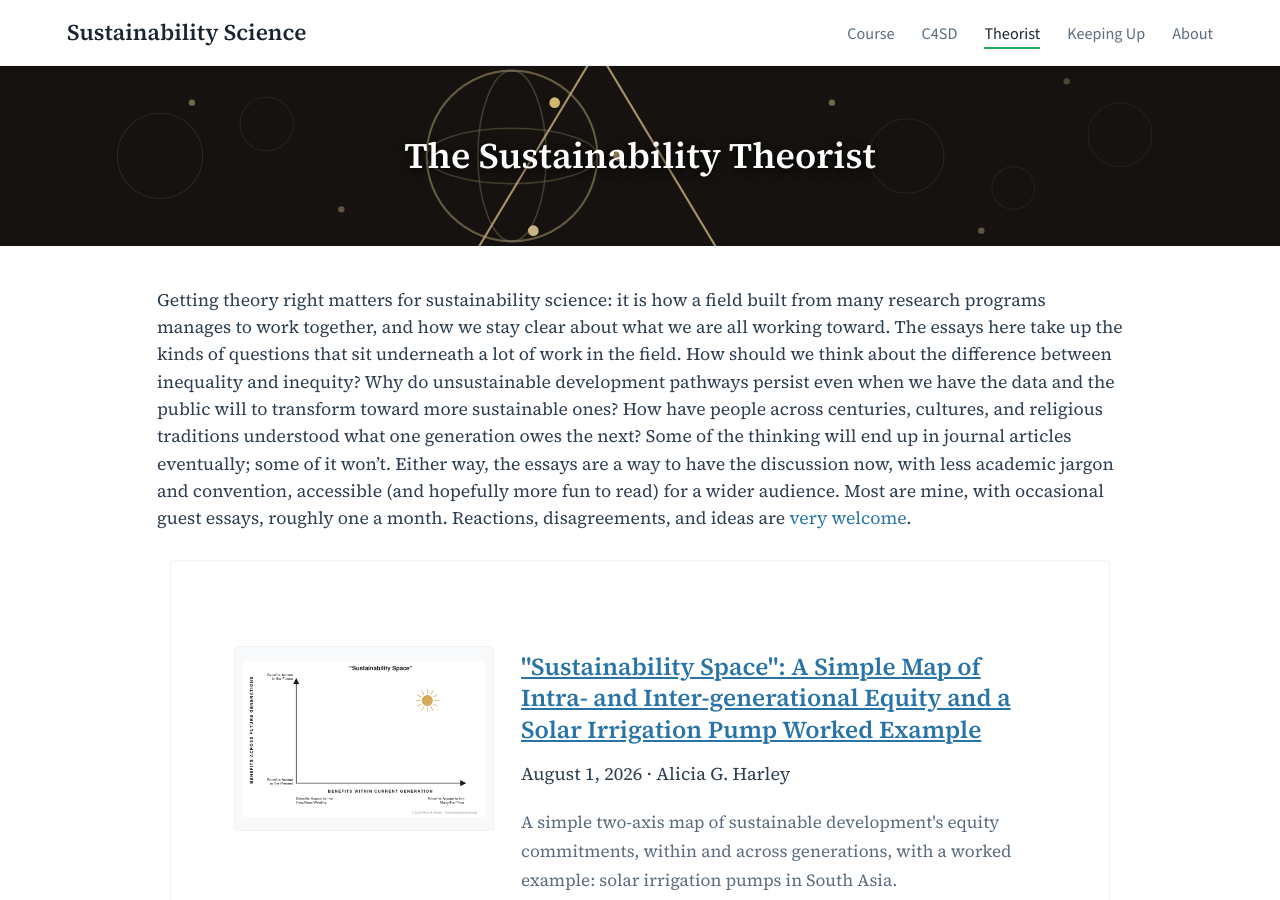
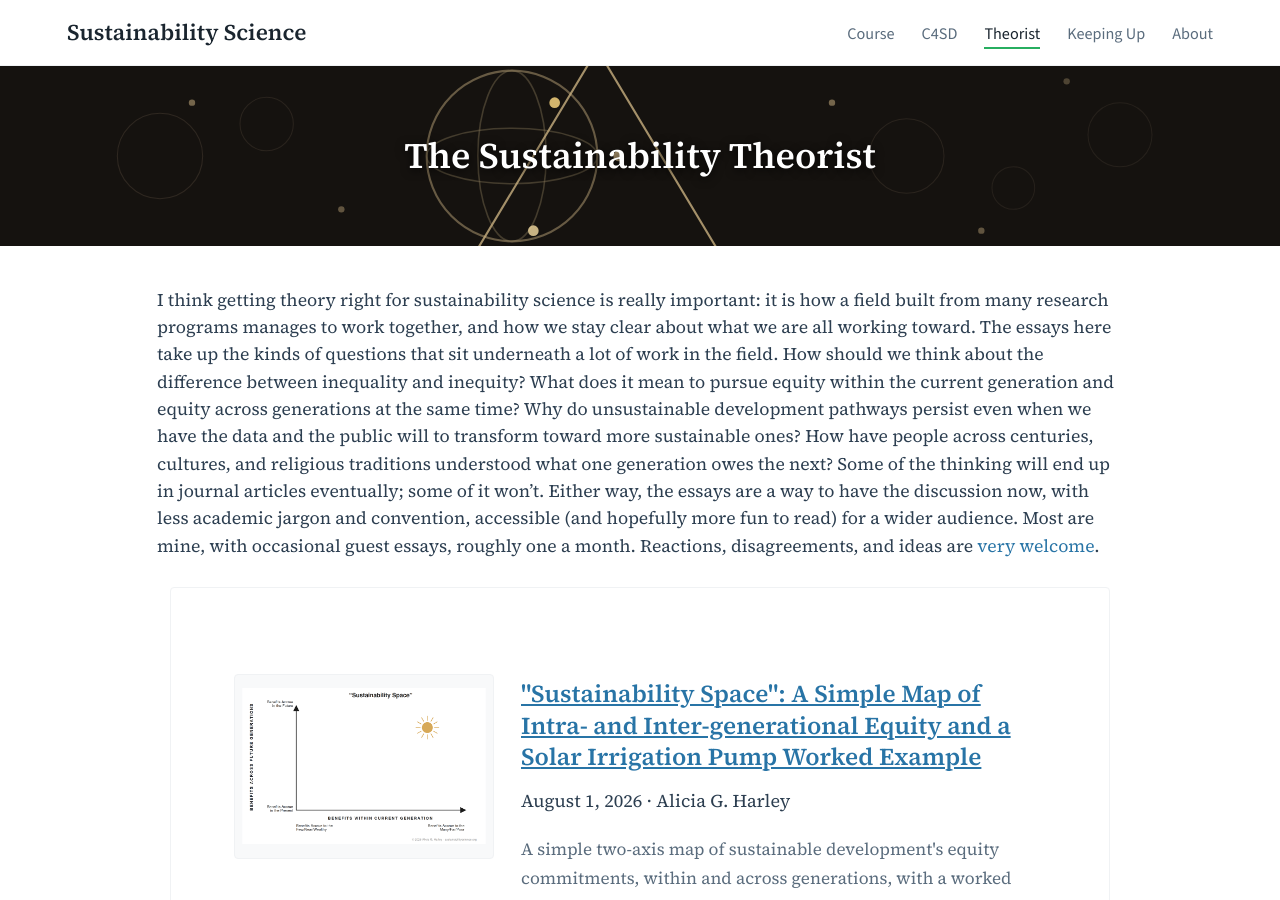
Before and after one commit to agharley/sustsci, a Jekyll site: the page built from theorist/index.md, in a window 1280 px wide and 900 px high. Built offline with Jekyll 4.4.1, drawn with Linux system fonts in a browser that asks for light colours.

Commit message:
Update index.md
theorist blog post intro tex

```diff
--- a/theorist/index.md
+++ b/theorist/index.md
@@ -5,11 +5,12 @@ description: Essays on the conceptual foundations of sustainability science—cl
 banner_image: /assets/images/theorist-banner.svg
 wide: true
 intro: >-
-  Getting theory right matters for sustainability science: it is how a field built from
-  many research programs manages to work together, and how we stay clear about what we are
-  all working toward. The essays here take up the kinds of questions that sit underneath a
+  I think getting theory right for sustainability science is really important: it is how a
+  field built from many research programs manages to work together, and how we stay clear
+  about what we are all working toward. The essays here take up the kinds of questions that sit underneath a
   lot of work in the field. How should we think about the difference between inequality and
-  inequity? Why do unsustainable development pathways persist even when we have the data and
+  inequity? What does it mean to pursue equity within the current generation and equity
+  across generations at the same time? Why do unsustainable development pathways persist even when we have the data and
   the public will to transform toward more sustainable ones? How have people across
   centuries, cultures, and religious traditions understood what one generation owes the
   next? Some of the thinking will end up in journal articles eventually; some of it won't.
```
